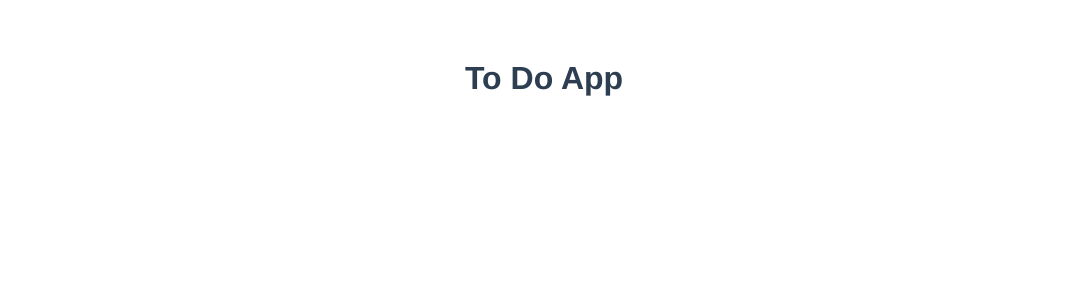
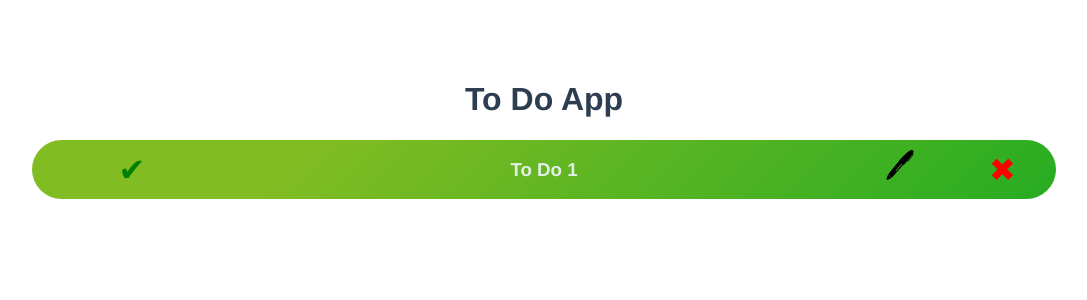
Before and after one commit to Sina-Sche/vue-todo, a Vue app: page / in a window 1280 px wide. Shown: the top 300 px of the page, without its empty margins (96-1183 px from the left). Built offline with nearby package versions, Linux system fonts and the light colour scheme.

Commit message:
Add TodoItem Component

```diff
--- a/src/App.vue
+++ b/src/App.vue
@@ -1,11 +1,13 @@
 <template>
   <h1>To Do App</h1>
+  <ToDoItem />
 </template>
 
 <script>
+import ToDoItem from "./components/ToDoItem";
 export default {
   name: "App",
-  components: {},
+  components: { ToDoItem },
 };
 </script>
 
@@ -17,5 +19,8 @@
   text-align: center;
   color: #2c3e50;
   margin-top: 60px;
+  display: flex;
+  flex-direction: column;
+  align-items: center;
 }
 </style>
--- /dev/null
+++ b/src/components/ToDoItem.vue
@@ -0,0 +1,88 @@
+<template>
+  <div class="todo-item">
+    <div class="todo-preview">
+      <button>✔</button>
+      <h3 @click="toggleSeen">To Do 1</h3>
+      <button class="edit">🖊</button>
+      <button class="delete">✖</button>
+    </div>
+
+    <div v-if="seen">
+      <p>
+        Lorem ipsum dolor sit amet consectetur adipisicing elit. Veritatis
+        laboriosam, ipsam cum amet nisi minus reprehenderit nihil similique
+        rerum! Unde.
+      </p>
+      <ol>
+        <li>Subtask 1</li>
+        <li>Subtask 2</li>
+        <li>Subtask 3</li>
+      </ol>
+    </div>
+  </div>
+</template>
+
+<script>
+export default {
+  name: "ToDoItem",
+  data() {
+    return {
+      seen: false,
+    };
+  },
+  methods: {
+    toggleSeen() {
+      this.seen = !this.seen;
+    },
+  },
+};
+</script>
+
+<style>
+.todo-item {
+  background-color: #ffffff;
+  background-image: linear-gradient(315deg, #27ac22 0%, #82bc23 74%);
+  border-radius: 50px;
+  width: 80vw;
+  display: flex;
+  flex-direction: column;
+}
+h3 {
+  color: #e4eee9;
+  justify-self: center;
+  cursor: pointer;
+}
+p {
+  text-align: left;
+  margin: 20px;
+  color: #f3f4f7;
+}
+li {
+  align-self: center;
+  justify-self: center;
+  color: #f3f4f7;
+  text-align: left;
+}
+.todo-preview {
+  display: grid;
+  width: 100%;
+  grid-template-columns: 1fr 3fr 0.5fr 0.5fr;
+}
+button {
+  cursor: pointer;
+  border: none;
+  color: green;
+  background: none;
+  font-size: 2rem;
+  justify-items: flex-start;
+  margin-right: 5px;
+}
+.edit {
+  padding: 0;
+  color: black;
+}
+.delete {
+  font-size: 2rem;
+  color: red;
+}
+</style>
```
